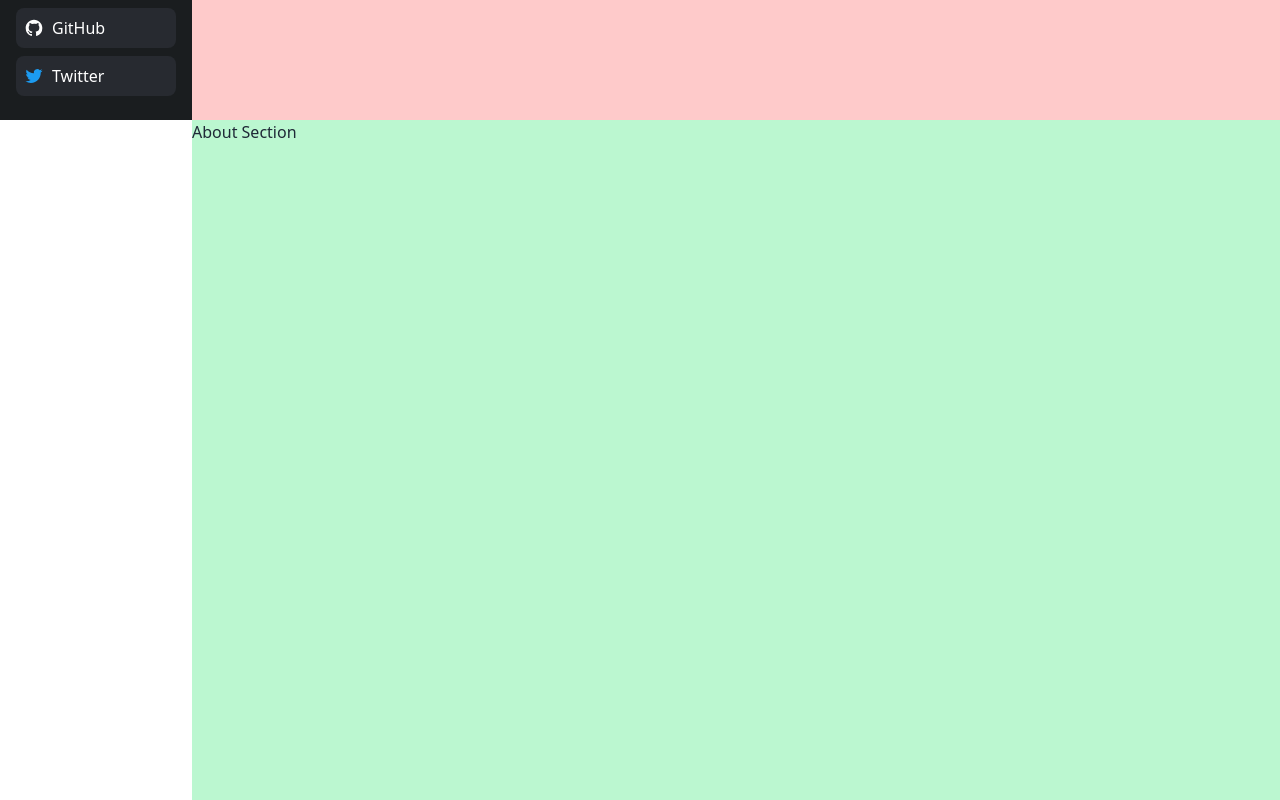
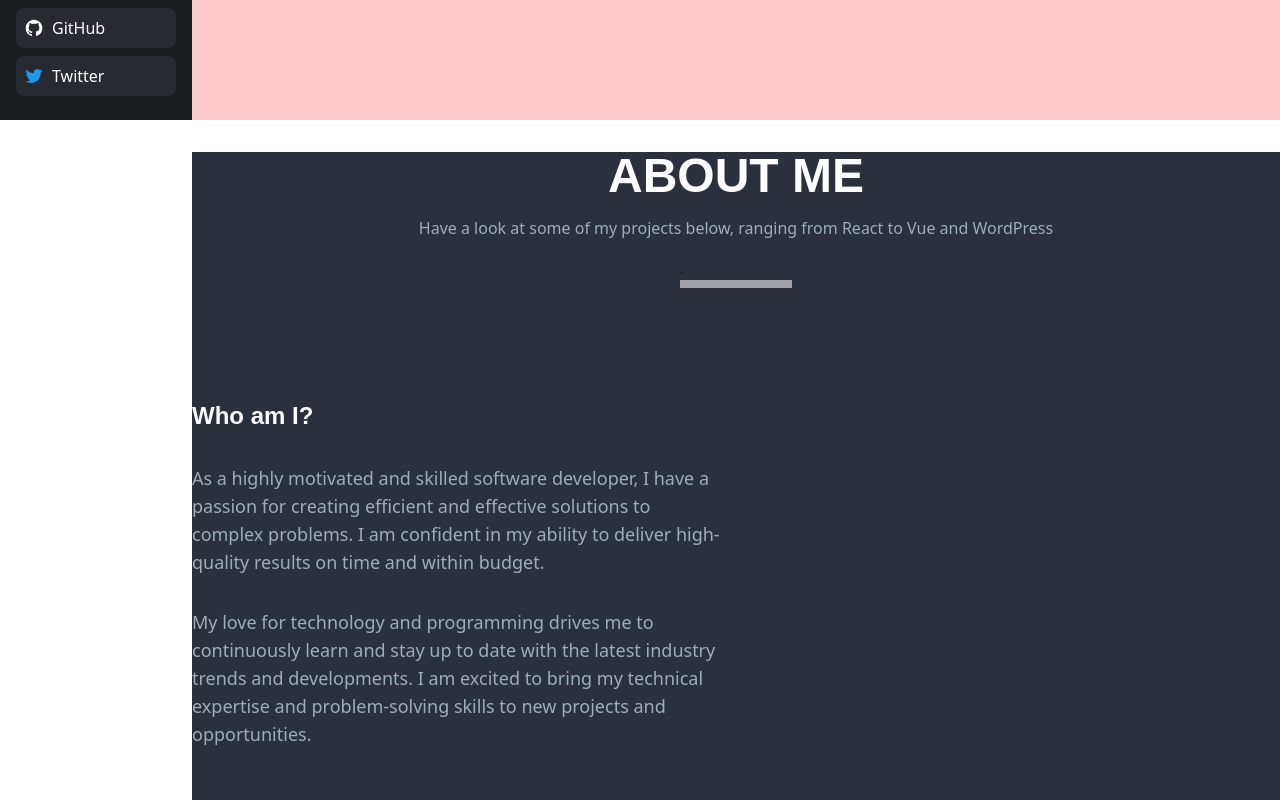
Before and after one commit to iAthman83/react-portfolio, a React (Vite) app: page / in a window 1280 px wide. Shown: the part 680-1480 px from the top of the page. Built offline with nearby package versions, Linux system fonts and the light colour scheme; a web font is replaced by a local one.

Commit message:
about me section

```diff
--- a/package.json
+++ b/package.json
@@ -13,7 +13,8 @@
     "react": "^18.2.0",
     "react-dom": "^18.2.0",
     "react-icons": "^4.7.1",
-    "react-router-dom": "^6.7.0"
+    "react-router-dom": "^6.7.0",
+    "react-youtube": "^10.1.0"
   },
   "devDependencies": {
     "@types/react": "^18.0.26",
--- a/src/sections/AboutSection.jsx
+++ b/src/sections/AboutSection.jsx
@@ -1,9 +1,49 @@
 import { forwardRef } from "react";
+import YouTube from "react-youtube";
 
 const AboutSection = forwardRef((props, ref) => {
+  const opts = {
+    height: "390",
+    width: "640",
+    playerVars: {
+      // https://developers.google.com/youtube/player_parameters
+      autoplay: 0,
+    },
+  };
   return (
-    <div ref={ref} className="container mx-auto h-screen bg-green-200">
-      <h1>About Section</h1>
+    <div ref={ref} className="container mx-auto h-screen bg-grayBg my-8">
+      <div className="flex flex-col items-center justify-center space-y-4">
+        <h1 className="text-5xl text-sideBarText font-sofia font-extrabold">
+          ABOUT ME
+        </h1>
+        <p className="text-base mb-18 text-textGray">
+          Have a look at some of my projects below, ranging from React to Vue
+          and WordPress
+        </p>
+        <div className="border-b-8 border-zinc-400 w-28 text-sideBarBg">.</div>
+      </div>
+      <div className="flex mt-28">
+        <div className="flex flex-1 flex-col pr-8 space-y-8">
+          <h1 className="text-sideBarText text-2xl font-sofia font-extrabold">
+            Who am I?
+          </h1>
+          <p className="text-textGray text-lg">
+            As a highly motivated and skilled software developer, I have a
+            passion for creating efficient and effective solutions to complex
+            problems. I am confident in my ability to deliver high-quality
+            results on time and within budget.
+          </p>
+          <p className="text-textGray text-lg">
+            My love for technology and programming drives me to continuously
+            learn and stay up to date with the latest industry trends and
+            developments. I am excited to bring my technical expertise and
+            problem-solving skills to new projects and opportunities.
+          </p>
+        </div>
+        <div className="flex flex-1 rounded-lg overflow-hidden">
+          <YouTube videoId="_G5RxzxJz4A" opts={opts} />
+        </div>
+      </div>
     </div>
   );
 });
```
Also changed, not shown: 1 other file (tests, documents, lock files or other folders).
